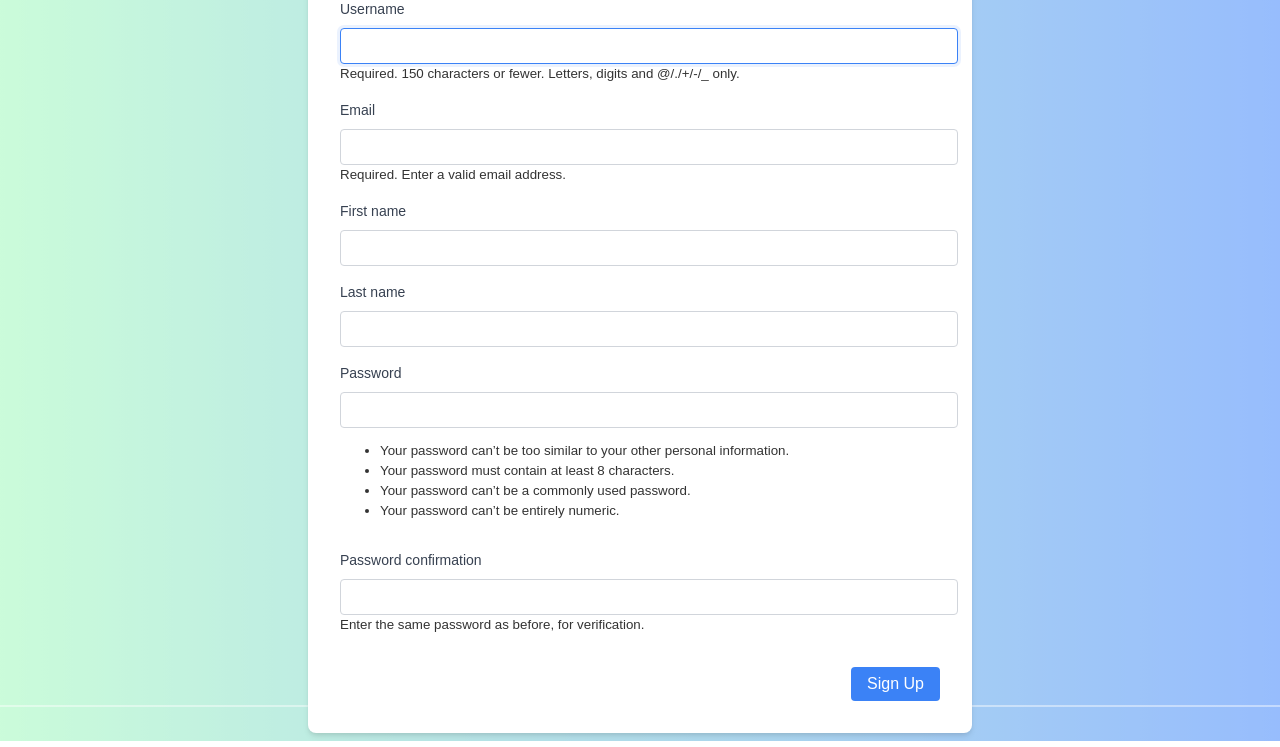
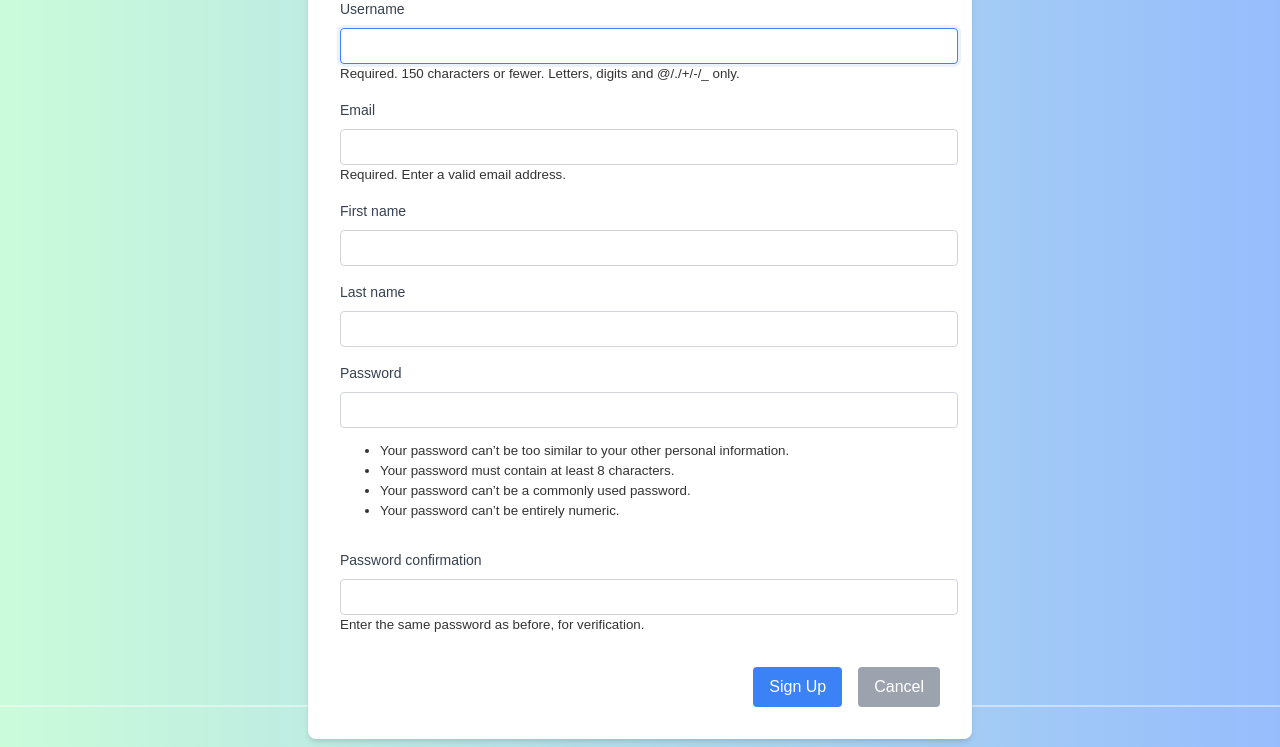
Before and after one commit to domzlearner/cashflow, a Django app: page /signup/ in a window 1280 px wide. Shown: the part 94-841 px from the top of the page. Run offline with Django 5.2, Linux system fonts and the light colour scheme; some libraries are stand-ins or nearby versions.

Commit message:
cleanup account feature

```diff
--- a/account/templates/account/signup.html
+++ b/account/templates/account/signup.html
@@ -20,6 +20,7 @@
         {% endfor %}
         <div class="form-actions">
             <button type="submit" class="btn btn-primary">Sign Up</button>
+            <a href="{% url 'home' %}" class="btn btn-secondary">Cancel</a>
         </div>
     </form>
 </div>
```
Also changed, not shown: db.sqlite3.
